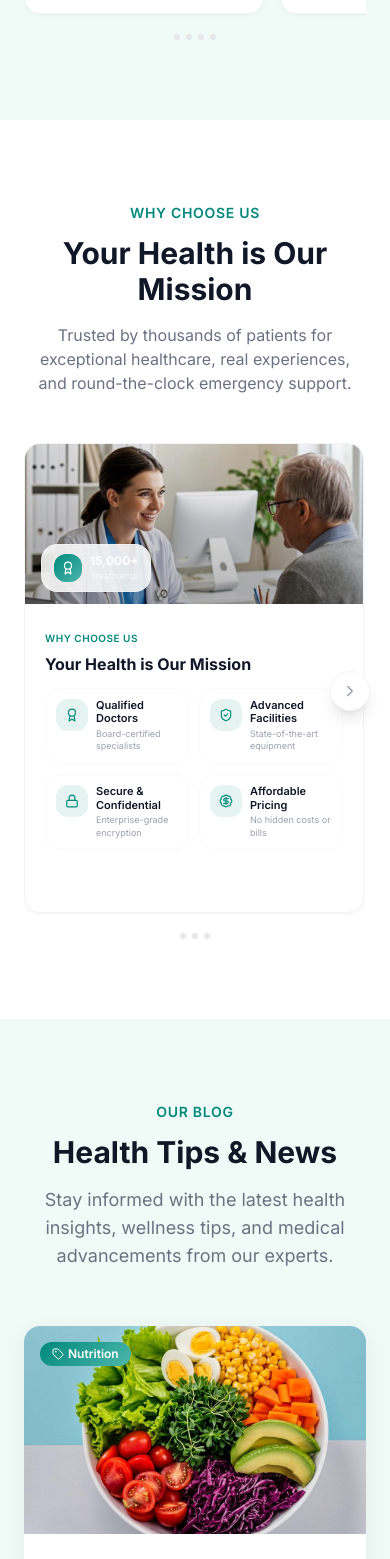
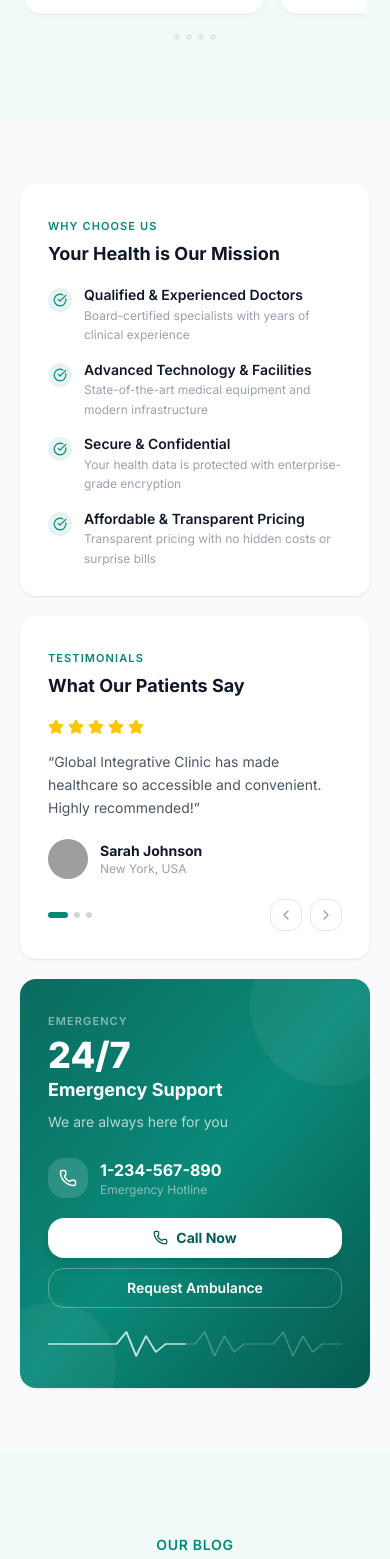
Before and after one commit to singhyogeshwar5608/Global-Hostpital, a Next.js app: page / in a window 390 px wide. Shown: the part 2600-4159 px from the top of the page. Built offline with nearby package versions, Linux system fonts and the light colour scheme; grey boxes are pictures that could not be loaded.

Commit message:
739d8791-ae93-47ff-8583-54cf30dd50af

```diff
--- a/src/components/healthcare/CombinedSection.tsx
+++ b/src/components/healthcare/CombinedSection.tsx
@@ -1,6 +1,6 @@
 "use client";
 
-import React, { useState, useRef, useEffect } from "react";
+import React, { useState } from "react";
 import {
   ShieldCheck,
   Award,
@@ -9,16 +9,15 @@ import {
   Star,
   ChevronLeft,
   ChevronRight,
-  Quote,
   Phone,
-  Ambulance,
+  CheckCircle,
 } from "lucide-react";
 
 const whyFeatures = [
-  { icon: Award, label: "Qualified Doctors", desc: "Board-certified specialists" },
-  { icon: ShieldCheck, label: "Advanced Facilities", desc: "State-of-the-art equipment" },
-  { icon: Lock, label: "Secure & Confidential", desc: "Enterprise-grade encryption" },
-  { icon: BadgeDollarSign, label: "Affordable Pricing", desc: "No hidden costs or bills" },
+  { icon: Award, label: "Qualified & Experienced Doctors", desc: "Board-certified specialists with years of clinical experience" },
+  { icon: ShieldCheck, label: "Advanced Technology & Facilities", desc: "State-of-the-art medical equipment and modern infrastructure" },
+  { icon: Lock, label: "Secure & Confidential", desc: "Your health data is protected with enterprise-grade encryption" },
+  { icon: BadgeDollarSign, label: "Affordable & Transparent Pricing", desc: "Transparent pricing with no hidden costs or surprise bills" },
 ];
 
 const testimonials = [
@@ -27,7 +26,7 @@ const testimonials = [
     location: "New York, USA",
     image: "https://api.dicebear.com/9.x/avataaars/svg?seed=sarah&backgroundColor=b6e3f4",
     rating: 5,
-    text: "Global Integrative Clinic has been a game-changer for my family. Booking appointments is incredibly easy, and the doctors are truly exceptional.",
+    text: "Global Integrative Clinic has made healthcare so accessible and convenient. Highly recommended!",
   },
   {
     name: "Michael Chen",
@@ -47,282 +46,189 @@ const testimonials = [
 
 export default function CombinedSection() {
   const [currentTestimonial, setCurrentTestimonial] = useState(0);
-  const scrollRef = useRef<HTMLDivElement>(null);
-  const [canScrollLeft, setCanScrollLeft] = useState(false);
-  const [canScrollRight, setCanScrollRight] = useState(false);
-
-  const checkScroll = () => {
-    const el = scrollRef.current;
-    if (!el) return;
-    setCanScrollLeft(el.scrollLeft > 2);
-    setCanScrollRight(el.scrollLeft < el.scrollWidth - el.clientWidth - 2);
-  };
-
-  useEffect(() => {
-    checkScroll();
-    const el = scrollRef.current;
-    if (el) {
-      el.addEventListener("scroll", checkScroll, { passive: true });
-      window.addEventListener("resize", checkScroll);
-      return () => {
-        el.removeEventListener("scroll", checkScroll);
-        window.removeEventListener("resize", checkScroll);
-      };
-    }
-  }, []);
-
-  const scroll = (dir: "left" | "right") => {
-    const el = scrollRef.current;
-    if (!el) return;
-    const cardWidth = el.querySelector<HTMLDivElement>("[data-card]")?.offsetWidth || 380;
-    el.scrollBy({ left: dir === "left" ? -cardWidth : cardWidth, behavior: "smooth" });
-  };
 
   const nextTestimonial = () => setCurrentTestimonial((p) => (p + 1) % testimonials.length);
   const prevTestimonial = () => setCurrentTestimonial((p) => (p - 1 + testimonials.length) % testimonials.length);
 
   return (
-    <section className="py-20 lg:py-28 bg-white" id="why-us">
-      <div className="max-w-[1440px] mx-auto px-6">
-        {/* Section Header */}
-        <div className="text-center max-w-2xl mx-auto mb-12">
-          <span className="inline-block text-teal font-semibold text-sm mb-3 tracking-wider uppercase">
+    <section className="py-16 lg:py-20 bg-gray-50" id="why-us">
+      <div className="max-w-[1320px] mx-auto px-5">
+        <div className="grid grid-cols-1 lg:grid-cols-3 gap-5">
+
+          {/* ═══════════ COLUMN 1: Why Choose Us ═══════════ */}
+          <div className="bg-white rounded-2xl p-7 shadow-[0_1px_3px_rgba(0,0,0,0.06),0_1px_2px_rgba(0,0,0,0.04)] hover:shadow-[0_8px_24px_rgba(0,0,0,0.08)] transition-shadow duration-300">
+            <span className="text-teal font-semibold text-[11px] tracking-widest uppercase">
               Why Choose Us
             </span>
-          <h2 className="text-3xl md:text-4xl font-bold text-gray-900 mb-4">
+            <h3 className="text-lg font-bold text-gray-900 mt-1.5 mb-5 leading-snug">
               Your Health is Our Mission
-          </h2>
-          <p className="text-gray-500 text-base">
-            Trusted by thousands of patients for exceptional healthcare, real experiences, and round-the-clock emergency support.
-          </p>
-        </div>
+            </h3>
 
-        {/* 3 Cards Horizontal */}
-        <div className="relative">
-          {/* Scroll Arrows — tablet/mobile */}
-          {canScrollLeft && (
-            <button
-              onClick={() => scroll("left")}
-              className="absolute left-0 top-1/2 -translate-y-1/2 z-20 w-10 h-10 rounded-full bg-white shadow-lg border border-gray-100 flex items-center justify-center text-gray-400 hover:text-teal hover:shadow-xl transition-all lg:hidden -ml-1"
-            >
-              <ChevronLeft size={18} />
-            </button>
-          )}
-          {canScrollRight && (
-            <button
-              onClick={() => scroll("right")}
-              className="absolute right-0 top-1/2 -translate-y-1/2 z-20 w-10 h-10 rounded-full bg-white shadow-lg border border-gray-100 flex items-center justify-center text-gray-400 hover:text-teal hover:shadow-xl transition-all lg:hidden -mr-1"
-            >
-              <ChevronRight size={18} />
-            </button>
-          )}
-
-          <div
-            ref={scrollRef}
-            className="flex gap-5 overflow-x-auto scroll-smooth snap-x snap-mandatory pb-1 lg:overflow-visible"
-            style={{ scrollbarWidth: "none", msOverflowStyle: "none" }}
-          >
-            {/* ═══════════ CARD 1: Why Choose Us ═══════════ */}
-            <div
-              data-card
-              className="flex-shrink-0 w-[340px] sm:w-[380px] lg:w-auto lg:flex-1 bg-white border border-gray-100 rounded-2xl overflow-hidden shadow-[0_1px_2px_rgba(0,0,0,0.04),0_2px_8px_rgba(0,0,0,0.02)] hover:shadow-[0_8px_25px_rgba(0,0,0,0.07),0_2px_6px_rgba(0,0,0,0.03)] hover:-translate-y-1 transition-all duration-300 snap-start"
-            >
-              {/* Image */}
-              <div className="h-40 overflow-hidden relative">
-                <img
-                  src="/doctor-patient.png"
-                  alt="Doctor with patient"
-                  className="w-full h-full object-cover"
-                />
-                <div className="absolute inset-0 bg-gradient-to-t from-black/30 to-transparent" />
-                <div className="absolute bottom-3 left-4 glass rounded-xl px-3 py-2 flex items-center gap-2">
-                  <div className="w-7 h-7 rounded-lg gradient-teal flex items-center justify-center">
-                    <Award size={14} className="text-white" />
-                  </div>
-                  <div>
-                    <div className="text-white font-bold text-xs">15,000+</div>
-                    <div className="text-white/70 text-[9px]">Treatments</div>
-                  </div>
-                </div>
-              </div>
-
-              {/* Content */}
-              <div className="p-5">
-                <span className="text-teal font-semibold text-[10px] tracking-wider uppercase">Why Choose Us</span>
-                <h3 className="text-base font-bold text-gray-900 mb-3 mt-1">Your Health is Our Mission</h3>
-
-                <div className="grid grid-cols-2 gap-2.5">
+            <div className="space-y-4">
               {whyFeatures.map((f) => {
                 const Icon = f.icon;
                 return (
-                      <div key={f.label} className="flex gap-2 p-2.5 rounded-xl border border-gray-50 hover:border-teal/15 hover:bg-teal/5 transition-all group cursor-default">
-                        <div className="w-8 h-8 rounded-lg bg-teal/10 flex items-center justify-center shrink-0 group-hover:bg-teal/20 transition-colors">
-                          <Icon size={14} className="text-teal" />
+                  <div key={f.label} className="flex gap-3 items-start group cursor-default">
+                    <div className="w-6 h-6 rounded-full bg-teal/10 flex items-center justify-center shrink-0 mt-0.5 group-hover:bg-teal/20 transition-colors">
+                      <CheckCircle size={14} className="text-teal" />
                     </div>
-                        <div className="min-w-0">
-                          <div className="font-semibold text-gray-900 text-[11px] leading-tight">{f.label}</div>
-                          <div className="text-gray-400 text-[9px] leading-snug mt-0.5">{f.desc}</div>
+                    <div>
+                      <div className="font-semibold text-gray-900 text-sm leading-tight">
+                        {f.label}
+                      </div>
+                      <div className="text-gray-400 text-xs leading-relaxed mt-0.5">
+                        {f.desc}
+                      </div>
                     </div>
                   </div>
                 );
               })}
             </div>
           </div>
+
+          {/* ═══════════ COLUMN 2: Testimonials ═══════════ */}
+          <div className="bg-white rounded-2xl p-7 shadow-[0_1px_3px_rgba(0,0,0,0.06),0_1px_2px_rgba(0,0,0,0.04)] hover:shadow-[0_8px_24px_rgba(0,0,0,0.08)] transition-shadow duration-300">
+            <span className="text-teal font-semibold text-[11px] tracking-widest uppercase">
+              Testimonials
+            </span>
+            <h3 className="text-lg font-bold text-gray-900 mt-1.5 mb-5 leading-snug">
+              What Our Patients Say
+            </h3>
+
+            {/* Stars */}
+            <div className="flex gap-1 mb-4">
+              {Array.from({ length: testimonials[currentTestimonial].rating }).map((_, i) => (
+                <Star key={i} size={16} className="text-yellow-400 fill-yellow-400" />
+              ))}
             </div>
 
-            {/* ═══════════ CARD 2: Testimonials ═══════════ */}
-            <div
-              data-card
-              className="flex-shrink-0 w-[340px] sm:w-[380px] lg:w-auto lg:flex-1 bg-white border border-gray-100 rounded-2xl overflow-hidden shadow-[0_1px_2px_rgba(0,0,0,0.04),0_2px_8px_rgba(0,0,0,0.02)] hover:shadow-[0_8px_25px_rgba(0,0,0,0.07),0_2px_6px_rgba(0,0,0,0.03)] hover:-translate-y-1 transition-all duration-300 snap-start"
-            >
-              {/* Header image strip */}
-              <div className="h-40 overflow-hidden relative">
+            {/* Quote */}
+            <p className="text-gray-600 text-sm leading-relaxed mb-5 min-h-[60px]">
+              &ldquo;{testimonials[currentTestimonial].text}&rdquo;
+            </p>
+
+            {/* Patient Info */}
+            <div className="flex items-center gap-3 mb-5">
               <img
-                  src="https://api.dicebear.com/9.x/avataaars/svg?seed=clinic-team&backgroundColor=b6e3f4"
-                  alt="Happy patients"
-                  className="w-full h-full object-cover bg-teal/5"
+                src={testimonials[currentTestimonial].image}
+                alt={testimonials[currentTestimonial].name}
+                className="w-10 h-10 rounded-full bg-gray-100"
               />
-                <div className="absolute inset-0 bg-gradient-to-t from-black/30 to-transparent" />
-                <div className="absolute bottom-3 left-4 glass rounded-xl px-3 py-2 flex items-center gap-2">
-                  <div className="w-7 h-7 rounded-lg bg-yellow-400 flex items-center justify-center">
-                    <Star size={14} className="text-white fill-white" />
+              <div>
+                <div className="font-bold text-gray-900 text-sm">
+                  {testimonials[currentTestimonial].name}
                 </div>
-                  <div>
-                    <div className="text-white font-bold text-xs">4.9/5</div>
-                    <div className="text-white/70 text-[9px]">Patient Rating</div>
+                <div className="text-gray-400 text-xs">
+                  {testimonials[currentTestimonial].location}
                 </div>
               </div>
             </div>
 
-              {/* Content */}
-              <div className="p-5">
-                <span className="text-teal font-semibold text-[10px] tracking-wider uppercase">Testimonials</span>
-                <h3 className="text-base font-bold text-gray-900 mb-3 mt-1">What Our Patients Say</h3>
-
-                {/* Quote card */}
-                <div className="bg-gray-50 rounded-xl p-4 relative">
-                  <Quote size={16} className="text-teal/30 absolute top-3 left-3" />
-                  <div className="pt-3">
-                    {/* Stars */}
-                    <div className="flex gap-0.5 mb-2">
-                      {Array.from({ length: testimonials[currentTestimonial].rating }).map((_, i) => (
-                        <Star key={i} size={12} className="text-yellow-400 fill-yellow-400" />
-                      ))}
-                    </div>
-
-                    <p className="text-gray-600 text-xs leading-relaxed mb-3">
-                      &ldquo;{testimonials[currentTestimonial].text}&rdquo;
-                    </p>
-
+            {/* Navigation Arrows + Dots */}
             <div className="flex items-center justify-between">
-                      <div className="flex items-center gap-2">
-                        <img
-                          src={testimonials[currentTestimonial].image}
-                          alt={testimonials[currentTestimonial].name}
-                          className="w-8 h-8 rounded-full bg-gray-200"
-                        />
-                        <div>
-                          <div className="font-bold text-gray-900 text-[11px]">{testimonials[currentTestimonial].name}</div>
-                          <div className="text-gray-400 text-[9px]">{testimonials[currentTestimonial].location}</div>
-                        </div>
-                      </div>
-
-                      <div className="flex gap-1">
-                        <button onClick={prevTestimonial} className="w-7 h-7 rounded-lg border border-gray-200 flex items-center justify-center text-gray-400 hover:text-teal hover:border-teal/30 hover:bg-teal/5 transition-colors">
-                          <ChevronLeft size={12} />
-                        </button>
-                        <button onClick={nextTestimonial} className="w-7 h-7 rounded-lg border border-gray-200 flex items-center justify-center text-gray-400 hover:text-teal hover:border-teal/30 hover:bg-teal/5 transition-colors">
-                          <ChevronRight size={12} />
-                        </button>
-                      </div>
-                    </div>
-
-                    {/* Dots */}
-                    <div className="flex justify-center gap-1.5 mt-3">
+              <div className="flex gap-1.5">
                 {testimonials.map((_, i) => (
                   <button
                     key={i}
                     onClick={() => setCurrentTestimonial(i)}
-                          className={`h-1.5 rounded-full transition-all ${i === currentTestimonial ? "w-5 bg-teal" : "w-1.5 bg-gray-300"}`}
+                    className={`h-1.5 rounded-full transition-all ${
+                      i === currentTestimonial ? "w-5 bg-teal" : "w-1.5 bg-gray-300"
+                    }`}
                   />
                 ))}
               </div>
-                  </div>
+              <div className="flex gap-2">
+                <button
+                  onClick={prevTestimonial}
+                  className="w-8 h-8 rounded-lg border border-gray-200 flex items-center justify-center text-gray-400 hover:text-teal hover:border-teal/30 hover:bg-teal/5 transition-colors"
+                >
+                  <ChevronLeft size={16} />
+                </button>
+                <button
+                  onClick={nextTestimonial}
+                  className="w-8 h-8 rounded-lg border border-gray-200 flex items-center justify-center text-gray-400 hover:text-teal hover:border-teal/30 hover:bg-teal/5 transition-colors"
+                >
+                  <ChevronRight size={16} />
+                </button>
               </div>
             </div>
           </div>
 
-            {/* ═══════════ CARD 3: 24/7 Emergency Support ═══════════ */}
-            <div
-              data-card
-              className="flex-shrink-0 w-[340px] sm:w-[380px] lg:w-auto lg:flex-1 bg-gradient-to-br from-[#0a6b5f] via-[#0a8a7a] to-[#065a50] rounded-2xl overflow-hidden shadow-[0_1px_2px_rgba(0,0,0,0.04),0_2px_8px_rgba(0,0,0,0.02)] hover:shadow-[0_8px_25px_rgba(0,0,0,0.12),0_2px_6px_rgba(0,0,0,0.06)] hover:-translate-y-1 transition-all duration-300 snap-start relative"
-            >
+          {/* ═══════════ COLUMN 3: 24/7 Emergency Support ═══════════ */}
+          <div className="bg-gradient-to-br from-[#0a6b5f] via-[#0a8a7a] to-[#065a50] rounded-2xl p-7 shadow-[0_1px_3px_rgba(0,0,0,0.06),0_1px_2px_rgba(0,0,0,0.04)] hover:shadow-[0_8px_24px_rgba(0,0,0,0.15)] transition-shadow duration-300 relative overflow-hidden">
             {/* Decorative circles */}
             <div className="absolute top-0 right-0 w-40 h-40 rounded-full bg-white/5 -translate-y-1/3 translate-x-1/4" />
             <div className="absolute bottom-0 left-0 w-32 h-32 rounded-full bg-white/5 translate-y-1/3 -translate-x-1/4" />
 
-              {/* Header area with illustration */}
-              <div className="h-40 flex items-center justify-center relative">
-                <div className="w-28 h-28 rounded-full bg-white/10 backdrop-blur-sm flex items-center justify-center">
-                  <div className="w-20 h-20 rounded-full bg-white/10 flex items-center justify-center">
-                    <div className="text-center">
-                      <Ambulance size={32} className="text-white mx-auto mb-1" />
-                      <div className="text-white font-bold text-sm">24/7</div>
-                      <div className="text-white/70 text-[9px]">Available</div>
+            <div className="relative z-10">
+              <span className="text-white/50 font-semibold text-[11px] tracking-widest uppercase">
+                Emergency
+              </span>
+              <div className="mt-1.5 mb-1">
+                <span className="text-white text-4xl font-extrabold leading-none">24/7</span>
               </div>
-                  </div>
-                </div>
-                <div className="absolute bottom-3 left-4 glass rounded-xl px-3 py-2 flex items-center gap-2">
-                  <div className="w-7 h-7 rounded-lg bg-red-400 flex items-center justify-center">
-                    <Phone size={14} className="text-white" />
+              <h3 className="text-lg font-bold text-white leading-snug mb-2">
+                Emergency Support
+              </h3>
+              <p className="text-white/70 text-sm leading-relaxed mb-6">
+                We are always here for you
+              </p>
+
+              {/* Phone Number */}
+              <div className="flex items-center gap-3 mb-5">
+                <div className="w-10 h-10 rounded-xl bg-white/15 backdrop-blur-sm flex items-center justify-center">
+                  <Phone size={18} className="text-white" />
                 </div>
                 <div>
-                    <div className="text-white font-bold text-xs">Emergency</div>
-                    <div className="text-white/70 text-[9px]">Always Ready</div>
-                  </div>
+                  <div className="text-white font-bold text-base">1-234-567-890</div>
+                  <div className="text-white/50 text-xs">Emergency Hotline</div>
                 </div>
               </div>
 
-              {/* Content */}
-              <div className="p-5 relative z-10">
-                <span className="text-white/60 font-semibold text-[10px] tracking-wider uppercase">Emergency</span>
-                <h3 className="text-base font-bold text-white mb-3 mt-1">24/7 Emergency Support</h3>
-
-                <p className="text-white/70 text-xs leading-relaxed mb-4">
-                  Our emergency medical team is available around the clock. Whether it&apos;s a medical emergency or urgent consultation, we&apos;re just a call away.
-                </p>
-
-                <div className="flex flex-col gap-2">
+              {/* Buttons */}
+              <div className="flex flex-col gap-2.5">
                 <button className="w-full bg-white text-teal-dark rounded-xl h-10 font-bold text-sm hover:bg-white/90 shadow-lg transition-colors flex items-center justify-center gap-2">
-                    <Phone size={16} />
-                    +1 (800) 123-4567
+                  <Phone size={15} />
+                  Call Now
                 </button>
                 <button className="w-full border border-white/30 text-white rounded-xl h-10 font-semibold text-sm hover:bg-white/10 transition-colors">
                   Request Ambulance
                 </button>
               </div>
+
+              {/* Heartbeat / ECG Line */}
+              <div className="mt-5">
+                <svg viewBox="0 0 300 40" className="w-full h-8" preserveAspectRatio="none">
+                  <path
+                    d="M0,20 L60,20 L70,20 L80,5 L90,35 L100,10 L110,30 L120,20 L140,20 L150,20 L160,5 L170,35 L180,10 L190,30 L200,20 L220,20 L230,20 L240,5 L250,35 L260,10 L270,30 L280,20 L300,20"
+                    fill="none"
+                    stroke="rgba(255,255,255,0.25)"
+                    strokeWidth="1.5"
+                    strokeLinecap="round"
+                    strokeLinejoin="round"
+                  />
+                  <path
+                    d="M0,20 L60,20 L70,20 L80,5 L90,35 L100,10 L110,30 L120,20 L140,20"
+                    fill="none"
+                    stroke="rgba(255,255,255,0.7)"
+                    strokeWidth="2"
+                    strokeLinecap="round"
+                    strokeLinejoin="round"
+                  >
+                    <animate
+                      attributeName="d"
+                      values="M0,20 L60,20 L70,20 L80,5 L90,35 L100,10 L110,30 L120,20 L140,20;M60,20 L120,20 L130,20 L140,5 L150,35 L160,10 L170,30 L180,20 L200,20;M120,20 L180,20 L190,20 L200,5 L210,35 L220,10 L230,30 L240,20 L260,20;M0,20 L60,20 L70,20 L80,5 L90,35 L100,10 L110,30 L120,20 L140,20"
+                      dur="3s"
+                      repeatCount="indefinite"
+                    />
+                  </path>
+                </svg>
               </div>
             </div>
           </div>
 
-          {/* Mobile dots */}
-          <div className="flex justify-center gap-1.5 mt-4 lg:hidden">
-            {[0, 1, 2].map((i) => (
-              <div key={i} className="w-1.5 h-1.5 rounded-full bg-gray-200" />
-            ))}
         </div>
       </div>
-      </div>
-
-      <style jsx>{`
-        .scrollbar-hide::-webkit-scrollbar {
-          display: none;
-        }
-        .scrollbar-hide {
-          -ms-overflow-style: none;
-          scrollbar-width: none;
-        }
-      `}</style>
     </section>
   );
 }
```
Also changed, not shown: upload/pasted_image_1780671867064.png (added). Lines whose indentation alone changed are shown as unchanged.
